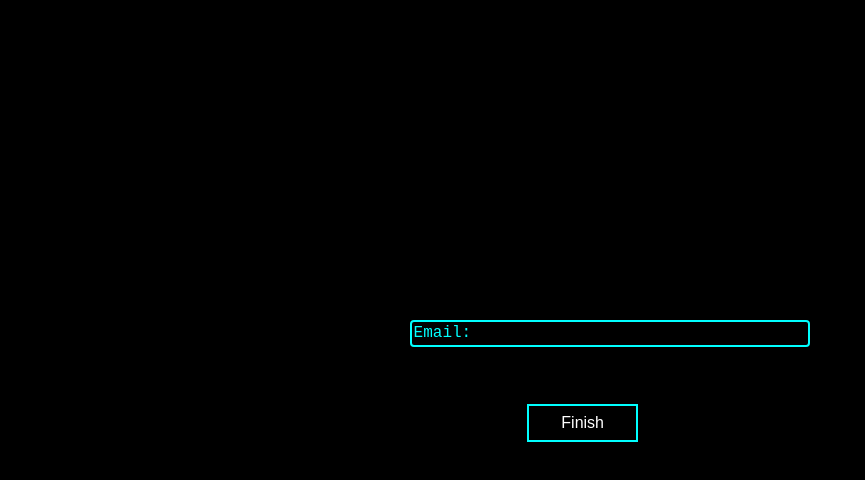
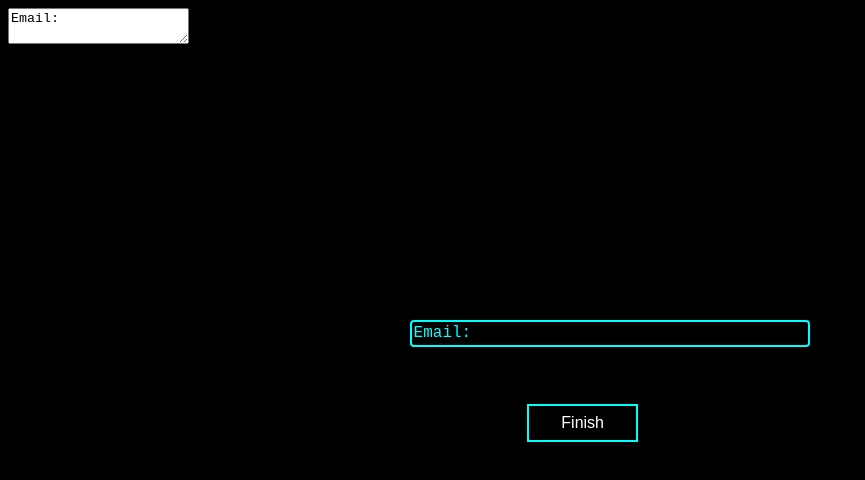
Before and after one commit to moddinghubAPI/moddinghubAPI.github.io, a plain HTML site: page index.html in a window 1280 px wide. Shown: the whole page, without its empty margins (0-865 px from the left). Drawn offline with Linux system fonts and the light colour scheme.

Commit message:
added desc slot

```diff
--- a/index.html
+++ b/index.html
@@ -7,6 +7,7 @@
   </head>
   <body>
 <textarea id = "alltext1"class="alltext">Email: </textarea>
+	  <textarea id = "alltext2"class="texta">Email: </textarea>
     <button class= "button"  id= "button1" onclick="sendMessage()">Finish</button>
 
   </body>
```
